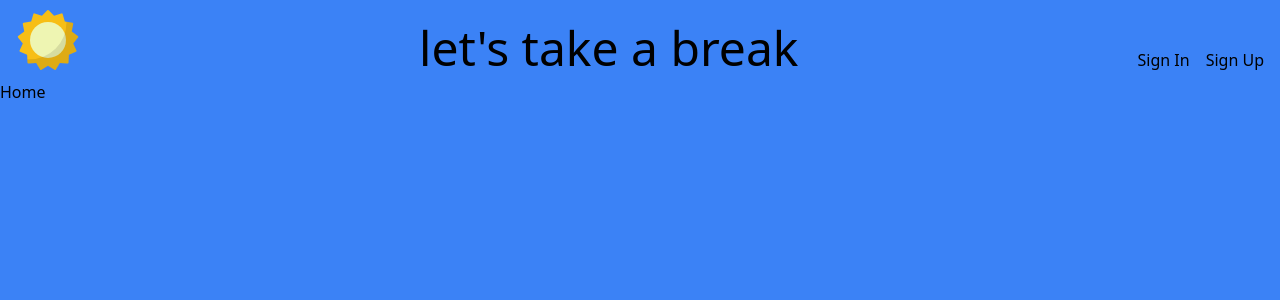
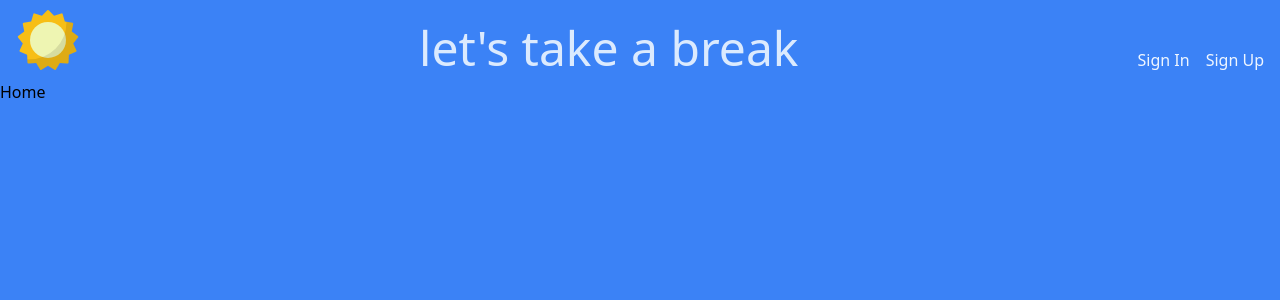
Before and after one commit to mmorrisisund/take-a-break, a React (Create React App) app: page / in a window 1280 px wide. Shown: the top 300 px of the page. Built offline with nearby package versions, Linux system fonts and the light colour scheme.

Commit message:
feat: update nav links based on status
if user is logged in change nav links

```diff
--- a/src/components/Header/Header.jsx
+++ b/src/components/Header/Header.jsx
@@ -1,8 +1,11 @@
 import { Link } from 'react-router-dom'
 
+import { useAuth } from '../../providers/auth'
 import { Sun } from '../Icons'
 
 export const Header = () => {
+  const { isSignedIn, signOut } = useAuth()
+
   return (
     <header className='w-full h-20 py-2 px-4 flex items-end justify-between'>
       <div className='w-16 h-16'>
@@ -11,16 +14,41 @@ export const Header = () => {
         </Link>
       </div>
       <div>
-        <h1 className='text-5xl'>let's take a break</h1>
+        <h1 className='text-blue-100 text-5xl'>let's take a break</h1>
       </div>
       <div>
         <ul className='flex items-center space-x-4'>
-          <li>
-            <Link to='/signin'>Sign In</Link>
-          </li>
-          <li>
-            <Link to='/signup'>Sign Up</Link>
-          </li>
+          {isSignedIn() ? (
+            <>
+              <li>
+                <Link to='/settings' className='text-blue-50'>
+                  Settings
+                </Link>
+              </li>
+              <li>
+                <button
+                  type='button'
+                  onClick={signOut}
+                  className='text-blue-50'
+                >
+                  Sign Out
+                </button>
+              </li>
+            </>
+          ) : (
+            <>
+              <li>
+                <Link to='/signin' className='text-blue-50'>
+                  Sign In
+                </Link>
+              </li>
+              <li>
+                <Link to='/signup' className='text-blue-50'>
+                  Sign Up
+                </Link>
+              </li>
+            </>
+          )}
         </ul>
       </div>
     </header>
```
